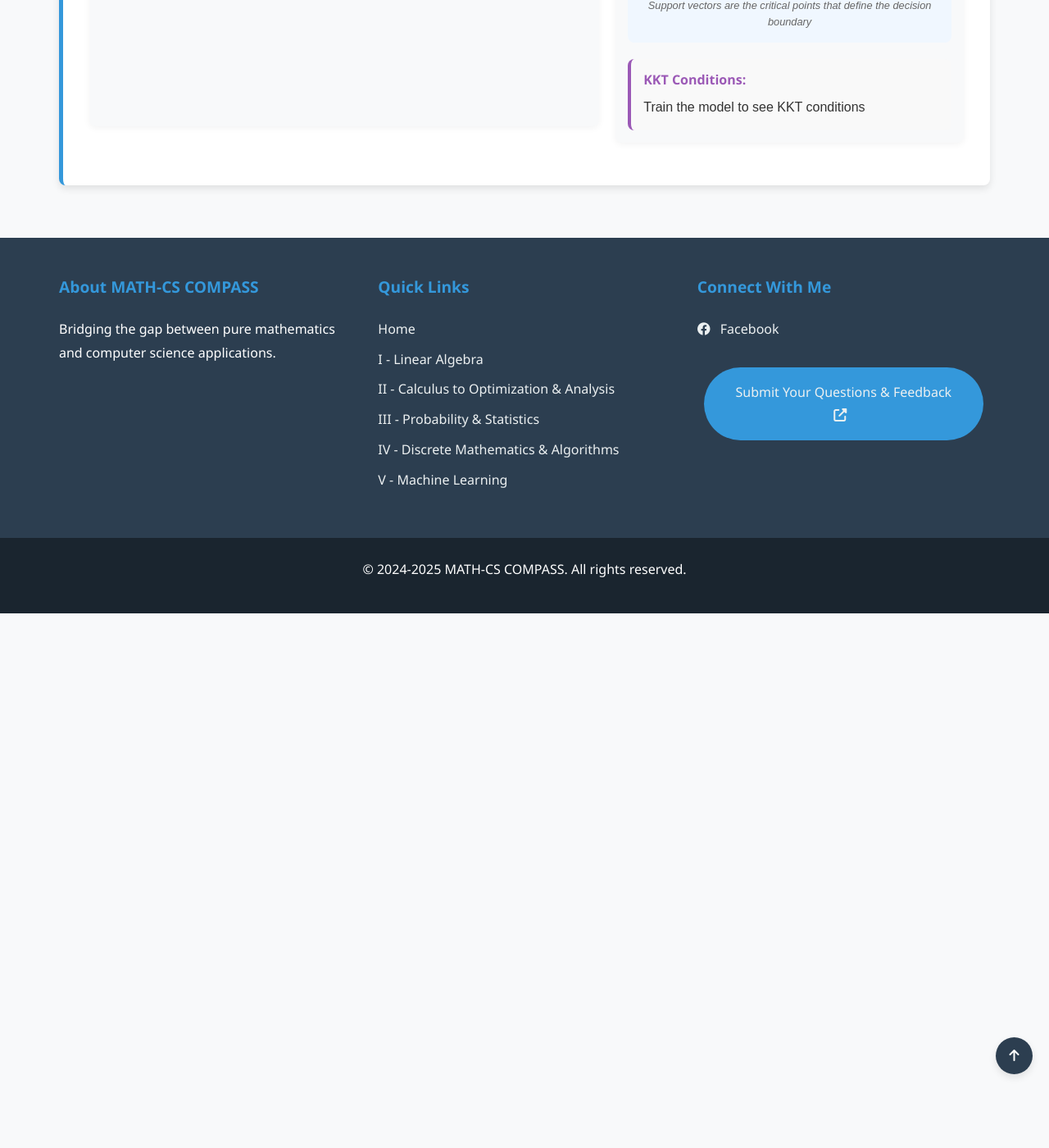
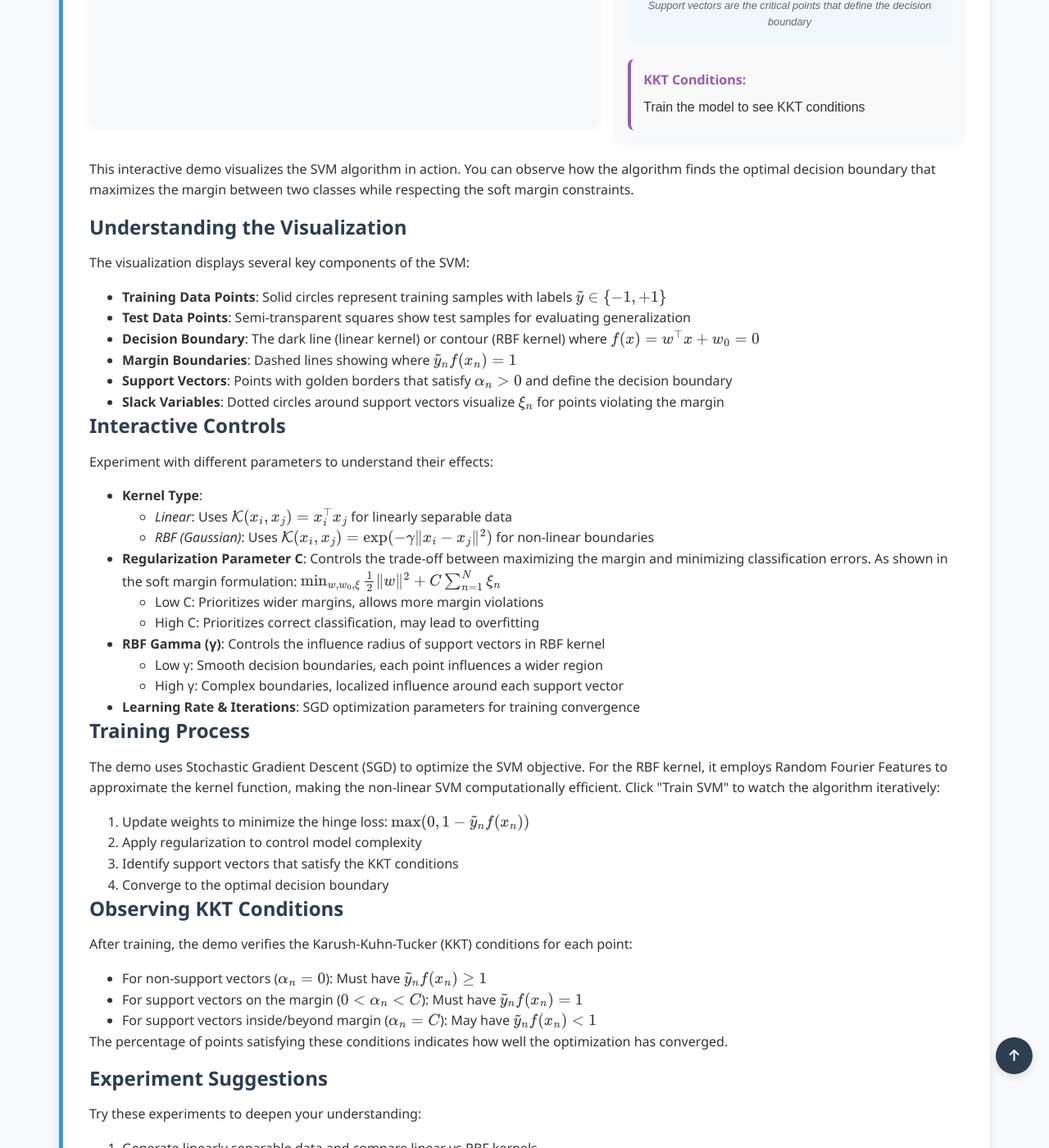
Before and after one commit to Yusukey01/yusukey01.github.io, a Jekyll site: the page built from Mathematics/Machine_learning/svm.html, in a window 1280 px wide and 1400 px high, scrolled down 6561 px. Shown: the whole window at 82% size. Built offline with Jekyll 4.4.1, drawn with Linux system fonts in a browser that asks for light colours; some of the changed text lies outside the part shown.

Commit message:
add demo explanation in SVM

```diff
--- a/Mathematics/Machine_learning/svm.html
+++ b/Mathematics/Machine_learning/svm.html
@@ -225,6 +225,88 @@ uses_python: false
             <section id="demo" class="section-content">
                 <h2>SVM Demo</h2>
                  <div id="svm_visualizer"></div>
+                 <p>
+                    This interactive demo visualizes the SVM algorithm in action. You can observe how the algorithm finds the optimal
+                    decision boundary that maximizes the margin between two classes while respecting the soft margin constraints.
+                </p>
+
+                <h3>Understanding the Visualization</h3>
+                <p>
+                    The visualization displays several key components of the SVM:
+                </p>
+                <ul style="padding-left: 40px;">
+                    <li><strong>Training Data Points</strong>: Solid circles represent training samples with labels \(\tilde{y} \in \{-1, +1\}\)</li>
+                    <li><strong>Test Data Points</strong>: Semi-transparent squares show test samples for evaluating generalization</li>
+                    <li><strong>Decision Boundary</strong>: The dark line (linear kernel) or contour (RBF kernel) where \(f(x) = w^\top x + w_0 = 0\)</li>
+                    <li><strong>Margin Boundaries</strong>: Dashed lines showing where \(\tilde{y}_n f(x_n) = 1\)</li>
+                    <li><strong>Support Vectors</strong>: Points with golden borders that satisfy \(\alpha_n > 0\) and define the decision boundary</li>
+                    <li><strong>Slack Variables</strong>: Dotted circles around support vectors visualize \(\xi_n\) for points violating the margin</li>
+                </ul>
+
+                <h3>Interactive Controls</h3>
+                <p>
+                    Experiment with different parameters to understand their effects:
+                </p>
+                <ul style="padding-left: 40px;">
+                    <li><strong>Kernel Type</strong>:
+                        <ul style="padding-left: 40px;">
+                            <li><em>Linear</em>: Uses \(\mathcal{K}(x_i, x_j) = x_i^\top x_j\) for linearly separable data</li>
+                            <li><em>RBF (Gaussian)</em>: Uses \(\mathcal{K}(x_i, x_j) = \exp(-\gamma \|x_i - x_j\|^2)\) for non-linear boundaries</li>
+                        </ul>
+                    </li>
+                    <li><strong>Regularization Parameter C</strong>: Controls the trade-off between maximizing the margin and minimizing classification errors.
+                        As shown in the soft margin formulation: \(\min_{w, w_0, \xi} \frac{1}{2} \| w \|^2 + C \sum_{n =1}^N \xi_n\)
+                        <ul style="padding-left: 40px;">
+                            <li>Low C: Prioritizes wider margins, allows more margin violations</li>
+                            <li>High C: Prioritizes correct classification, may lead to overfitting</li>
+                        </ul>
+                    </li>
+                    <li><strong>RBF Gamma (γ)</strong>: Controls the influence radius of support vectors in RBF kernel
+                        <ul style="padding-left: 40px;">
+                            <li>Low γ: Smooth decision boundaries, each point influences a wider region</li>
+                            <li>High γ: Complex boundaries, localized influence around each support vector</li>
+                        </ul>
+                    </li>
+                    <li><strong>Learning Rate & Iterations</strong>: SGD optimization parameters for training convergence</li>
+                </ul>
+
+                <h3>Training Process</h3>
+                <p>
+                    The demo uses Stochastic Gradient Descent (SGD) to optimize the SVM objective. For the RBF kernel, it employs
+                    Random Fourier Features to approximate the kernel function, making the non-linear SVM computationally efficient.
+                    Click "Train SVM" to watch the algorithm iteratively:
+                </p>
+                <ol style="padding-left: 40px;">
+                    <li>Update weights to minimize the hinge loss: \(\max(0, 1 - \tilde{y}_n f(x_n))\)</li>
+                    <li>Apply regularization to control model complexity</li>
+                    <li>Identify support vectors that satisfy the KKT conditions</li>
+                    <li>Converge to the optimal decision boundary</li>
+                </ol>
+
+                <h3>Observing KKT Conditions</h3>
+                <p>
+                    After training, the demo verifies the Karush-Kuhn-Tucker (KKT) conditions for each point:
+                </p>
+                <ul style="padding-left: 40px;">
+                    <li>For non-support vectors (\(\alpha_n = 0\)): Must have \(\tilde{y}_n f(x_n) \geq 1\)</li>
+                    <li>For support vectors on the margin (\(0 < \alpha_n < C\)): Must have \(\tilde{y}_n f(x_n) = 1\)</li>
+                    <li>For support vectors inside/beyond margin (\(\alpha_n = C\)): May have \(\tilde{y}_n f(x_n) < 1\)</li>
+                </ul>
+                <p>
+                    The percentage of points satisfying these conditions indicates how well the optimization has converged.
+                </p>
+
+                <h3>Experiment Suggestions</h3>
+                <p>
+                    Try these experiments to deepen your understanding:
+                </p>
+                <ol style="padding-left: 40px;">
+                    <li>Generate linearly separable data and compare linear vs RBF kernels</li>
+                    <li>Create circular data patterns to see where linear kernels fail</li>
+                    <li>Adjust C to observe the trade-off between margin width and training accuracy</li>
+                    <li>For RBF kernel, vary γ to see how decision boundaries become more complex</li>
+                    <li>Watch how the number of support vectors changes with different parameters</li>
+                </ol>
             </section>
 
         </div>
```
